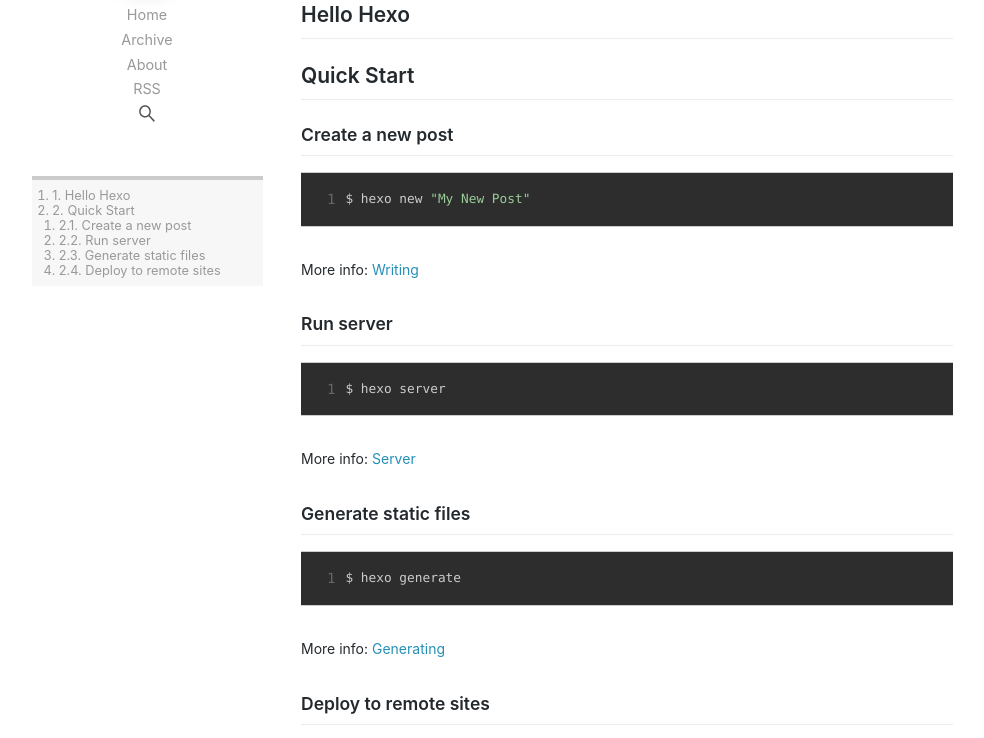
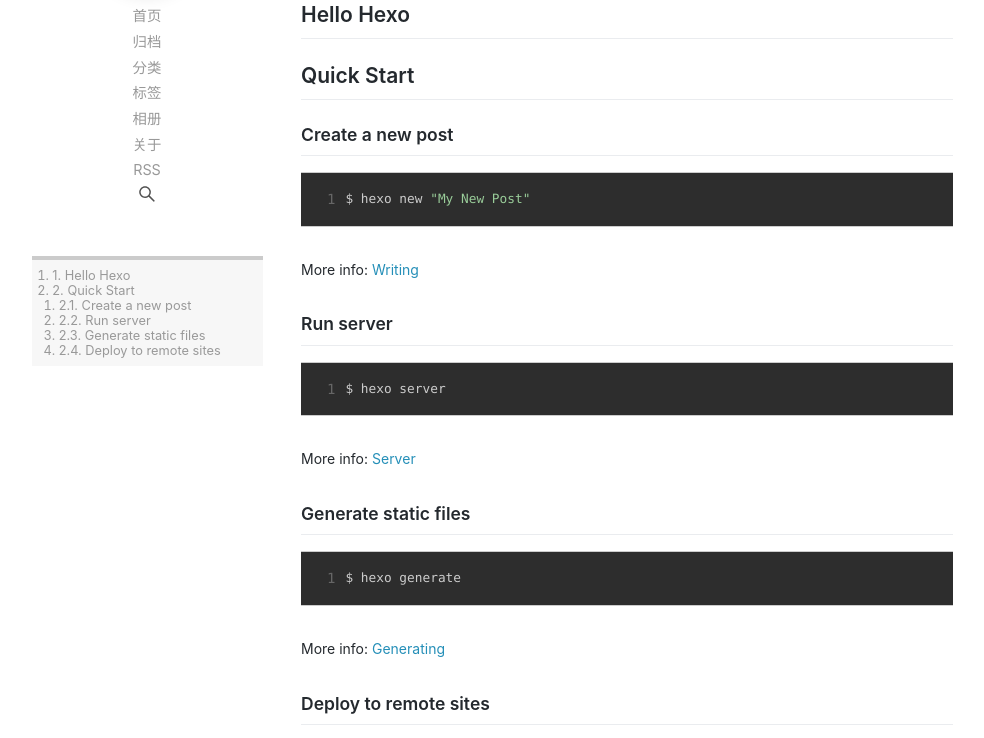
Before and after one commit to zhengyue12/zhYoyou.github.io, a plain HTML site: page 2019/10/31/hello-world/index.html in a window 1280 px wide. Shown: the part 276-1014 px from the top of the page, without its empty margins (167-1151 px from the left). Drawn offline with Linux system fonts and the light colour scheme.

Commit message:
Site updated: 2019-11-01 13:57:56

```diff
--- a/2019/10/31/hello-world/index.html
+++ b/2019/10/31/hello-world/index.html
@@ -27,11 +27,17 @@
           </div>
           <ul>
 
-              <li><a href="/"> Home </a></li>
+              <li><a href="/"> 首页 </a></li>
 
-              <li><a href="/archives"> Archive </a></li>
+              <li><a href="/archives"> 归档 </a></li>
 
-              <li><a href="/about"> About </a></li>
+              <li><a href="/categories"> 分类 </a></li>
+
+              <li><a href="/tags"> 标签 </a></li>
+
+              <li><a href="/album"> 相册 </a></li>
+
+              <li><a href="/about"> 关于 </a></li>
 
               <li><a href="/atom.xml"> RSS </a></li>
 
```
Also changed, not shown: archives/2019/10/index.html (+9 -3 lines), archives/2019/index.html (+9 -3 lines), archives/index.html (+9 -3 lines), index.html (+9 -3 lines), images/favicon.ico, images/favicon2.ico (added), images/logo.png, images/logo2.png (added).
